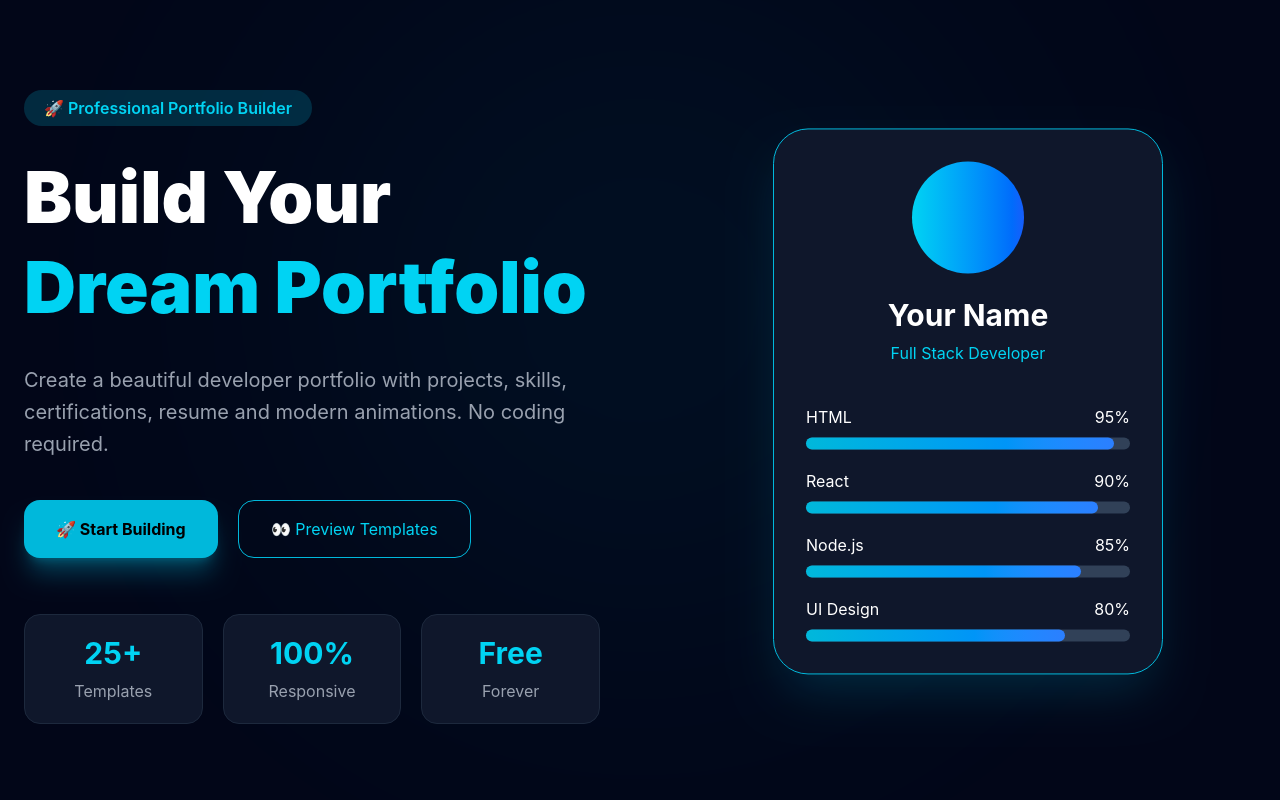
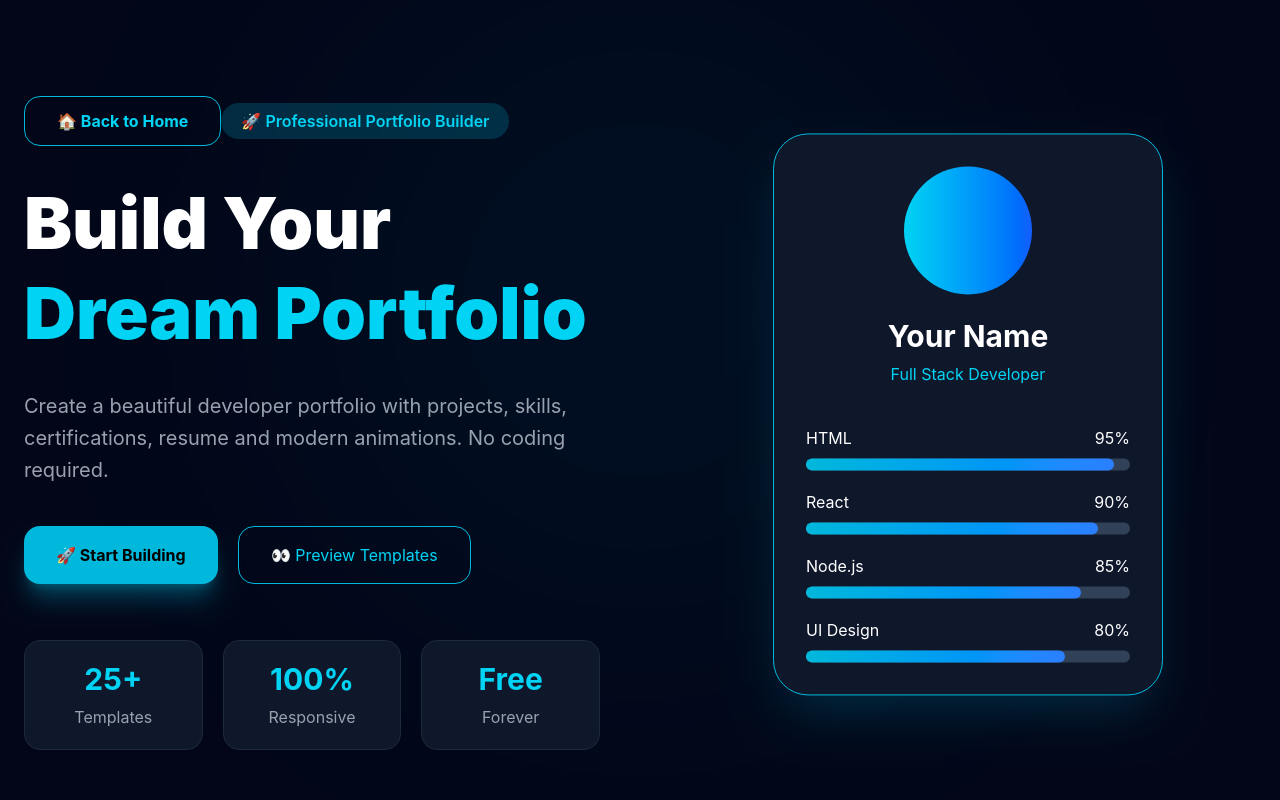
Before and after one commit to goggiharsha-oss/CodeCareer-AI, a React (Vite) app: page /portfolio-builder in a window 1280 px wide. Shown: the top 800 px of the page. Built offline with nearby package versions, Linux system fonts and the light colour scheme.

Commit message:
Added portfolio image upload, crop & preview features

```diff
--- a/package.json
+++ b/package.json
@@ -17,6 +17,7 @@
     "lucide-react": "^1.26.0",
     "react": "^19.2.7",
     "react-dom": "^19.2.7",
+    "react-easy-crop": "^6.2.3",
     "react-router-dom": "^7.18.1",
     "recharts": "^3.10.0",
     "tailwindcss": "^4.3.3",
--- a/src/pages/PortfolioBuilder.jsx
+++ b/src/pages/PortfolioBuilder.jsx
@@ -1,7 +1,8 @@
 import { useState } from "react";
 import { motion } from "framer-motion";
 import { useNavigate } from "react-router-dom";
-
+import Cropper from "react-easy-crop";
+import getCroppedImg from "../utils/cropImage";
 const templates = [
   {
     id: 1,
@@ -49,12 +50,108 @@ const templates = [
 
 function PortfolioBuilder() {
   const navigate = useNavigate();
+  const [image, setImage] = useState(null);
+const [crop, setCrop] = useState({ x: 0, y: 0 });
+const [zoom, setZoom] = useState(1);
+const [showCrop, setShowCrop] = useState(false);
+const [previewImage, setPreviewImage] = useState(null);
+const [previewName, setPreviewName] = useState("Your Name");
+const [editingName, setEditingName] = useState(false);
+  const [selectedTemplate, setSelectedTemplate] = useState(null);
+  const [croppedAreaPixels, setCroppedAreaPixels] = useState(null);
+const handleImageChange = (e) => {
+  const file = e.target.files[0];
 
-  const [selectedTemplate, setSelectedTemplate] = useState(null);
+  if (file) {
+    const imageUrl = URL.createObjectURL(file);
 
+    setImage(imageUrl);      // Cropper kosam image
+    setShowCrop(true);       // Crop popup open cheyyadaniki
+  }
+};
+
+const handleNameChange = (e) => {
+  setPreviewName(e.target.value);
+};
+const onCropComplete = (croppedArea, croppedPixels) => {
+  setCroppedAreaPixels(croppedPixels);
+};
+
+const handleCropSave = async () => {
+  try {
+    const croppedImage = await getCroppedImg(
+      image,
+      croppedAreaPixels
+    );
+
+    setPreviewImage(croppedImage);
+    setShowCrop(false);
+
+  } catch (err) {
+    console.log(err);
+  }
+};
   return (
     <div className="min-h-screen bg-slate-950 text-white overflow-hidden">
+{showCrop && (
+  <div className="fixed inset-0 z-50 bg-black/80 flex items-center justify-center">
 
+    <div className="bg-slate-900 rounded-3xl p-6 w-[420px]">
+
+      <div className="relative w-full h-[320px] bg-black rounded-2xl overflow-hidden">
+
+        <Cropper
+  image={image}
+  crop={crop}
+  zoom={zoom}
+  aspect={1}
+  cropShape="round"
+  showGrid={false}
+  onCropChange={setCrop}
+  onZoomChange={setZoom}
+  onCropComplete={onCropComplete}
+/>
+      </div>
+
+      <div className="mt-6">
+
+        <p className="text-center mb-2">
+          Zoom
+        </p>
+
+        <input
+          type="range"
+          min={1}
+          max={3}
+          step={0.1}
+          value={zoom}
+          onChange={(e) => setZoom(Number(e.target.value))}
+          className="w-full"
+        />
+
+      </div>
+
+      <div className="flex gap-4 mt-6">
+
+        <button
+          onClick={() => setShowCrop(false)}
+          className="flex-1 py-3 rounded-xl bg-slate-700"
+        >
+          Cancel
+        </button>
+
+        <button
+  onClick={handleCropSave}
+  className="flex-1 py-3 rounded-xl bg-cyan-500 text-black font-bold"
+>
+  Save
+</button>
+      </div>
+
+    </div>
+
+  </div>
+)}
       {/* Animated Background */}
 
       <motion.div
@@ -85,14 +182,35 @@ function PortfolioBuilder() {
 
   <div className="grid lg:grid-cols-2 gap-20 items-center">
 
+
+
     {/* LEFT SIDE */}
+
     <motion.div id="templates"
   initial={{ opacity: 0, x: -80 }}
   animate={{ opacity: 1, x: 0 }}
   transition={{ duration: 0.8 }}
 >
 
-
+<motion.button
+  whileHover={{ scale: 1.05 }}
+  whileTap={{ scale: 0.95 }}
+  onClick={() => navigate("/")}
+  className="
+    px-8
+    py-3
+    rounded-2xl
+    border
+    border-cyan-500
+    text-cyan-400
+    font-bold
+    hover:bg-cyan-500
+    hover:text-black
+    transition
+  "
+>
+  🏠 Back to Home
+</motion.button>
   <span
     className="
     px-5
@@ -105,6 +223,8 @@ function PortfolioBuilder() {
   >
     🚀 Professional Portfolio Builder
   </span>
+
+
 
   <h1
     className="
@@ -136,6 +256,8 @@ function PortfolioBuilder() {
     skills, certifications, resume and modern animations.
     No coding required.
   </p>
+
+
 
   {/* BUTTONS */}
 
@@ -325,21 +447,96 @@ function PortfolioBuilder() {
     "
   >
 
-    <div
+    <div className="flex justify-center">
+
+  <label className="cursor-pointer">
+
+    <input
+      type="file"
+      accept="image/*"
+      onChange={handleImageChange}
+      className="hidden"
+    />
+
+    {previewImage ? (
+
+      <img
+        src={previewImage}
+        alt=""
+        className="
+        w-32
+        h-32
+        rounded-full
+        object-cover
+        border-4
+        border-cyan-500
+        "
+      />
+
+    ) : (
+
+      <div
+        className="
+        w-32
+        h-32
+        rounded-full
+        bg-gradient-to-r
+        from-cyan-400
+        to-blue-600
+        "
+      />
+
+    )}
+
+  </label>
+
+</div>
+
+    <div className="text-center mt-6">
+
+  {editingName ? (
+
+    <input
+      autoFocus
+      value={previewName}
+      onChange={handleNameChange}
+      onBlur={() => setEditingName(false)}
+      onKeyDown={(e) => {
+        if (e.key === "Enter") {
+          setEditingName(false);
+        }
+      }}
       className="
-      w-28
-      h-28
-      rounded-full
-      mx-auto
-      bg-gradient-to-r
-      from-cyan-400
-      to-blue-600
+      bg-transparent
+      border-b-2
+      border-cyan-500
+      text-center
+      text-3xl
+      font-bold
+      outline-none
+      w-full
       "
     />
 
-    <h2 className="text-3xl font-bold text-center mt-6">
-      Your Name
+  ) : (
+
+    <h2
+      onClick={() => setEditingName(true)}
+      className="
+      text-3xl
+      font-bold
+      cursor-text
+      hover:text-cyan-400
+      transition
+      "
+      title="Click to edit"
+    >
+      {previewName}
     </h2>
+
+  )}
+
+</div>
 
     <p className="text-center text-cyan-400 mt-2">
       Full Stack Developer
--- a/src/pages/PortfolioForm.jsx
+++ b/src/pages/PortfolioForm.jsx
@@ -121,8 +121,34 @@ const template = selectedTemplate;
   initial={{ opacity: 0, y: -40 }}
   animate={{ opacity: 1, y: 0 }}
   transition={{ duration: 0.7 }}
-          className="text-center mb-14"
+  className="mb-14"
 >
+
+  <div className="flex justify-start mb-8">
+    <motion.button
+      whileHover={{ scale: 1.05 }}
+      whileTap={{ scale: 0.95 }}
+      onClick={() => navigate("/portfolio-builder")}
+      className="
+        px-8
+        py-3
+        rounded-2xl
+        border
+        border-cyan-500
+        text-cyan-400
+        font-bold
+        hover:bg-cyan-500
+        hover:text-black
+        transition
+      "
+    >
+      🏠 Back to Home
+    </motion.button>
+  </div>
+
+
+  <div className="text-center">
+
     <h1 className="text-5xl font-black">
       🚀 Portfolio Builder
     </h1>
@@ -130,8 +156,10 @@ const template = selectedTemplate;
     <p className="text-gray-400 mt-5 text-lg">
       Fill your details and generate your professional portfolio.
     </p>
+
+  </div>
+
 </motion.div>
-
         <form
           onSubmit={handleSubmit}
           className="space-y-10"
--- a/src/pages/PortfolioPreview.jsx
+++ b/src/pages/PortfolioPreview.jsx
@@ -581,6 +581,39 @@ const accentColor =
 
         </motion.div>
 
+        {/* ================= BACK HOME ================= */}
+
+<motion.div
+  initial={{ opacity: 0 }}
+  whileInView={{ opacity: 1 }}
+  className="flex justify-center mt-10"
+>
+  <motion.button
+    whileHover={{ scale: 1.05 }}
+    whileTap={{ scale: 0.95 }}
+    onClick={() => navigate("/portfolio-builder")}
+    className={`
+      px-10
+      py-4
+      rounded-2xl
+      border
+      font-bold
+      transition
+      ${
+        template === "cyber"
+          ? "border-green-500 text-green-400 hover:bg-green-500 hover:text-black"
+          : template === "ai"
+          ? "border-purple-500 text-purple-400 hover:bg-purple-500 hover:text-black"
+          : template === "fullstack"
+          ? "border-blue-500 text-blue-400 hover:bg-blue-500 hover:text-black"
+          : "border-cyan-500 text-cyan-400 hover:bg-cyan-500 hover:text-black"
+      }
+    `}
+  >
+    🏠 Back to Home
+  </motion.button>
+</motion.div>
+
         {/* ================= ACTION BUTTONS ================= */}
 
         <motion.div
--- /dev/null
+++ b/src/utils/cropImage.js
@@ -0,0 +1,36 @@
+const createImage = (url) =>
+  new Promise((resolve, reject) => {
+    const image = new Image();
+    image.addEventListener("load", () => resolve(image));
+    image.addEventListener("error", (error) => reject(error));
+    image.setAttribute("crossOrigin", "anonymous");
+    image.src = url;
+  });
+
+export default async function getCroppedImg(imageSrc, pixelCrop) {
+  const image = await createImage(imageSrc);
+
+  const canvas = document.createElement("canvas");
+  const ctx = canvas.getContext("2d");
+
+  canvas.width = pixelCrop.width;
+  canvas.height = pixelCrop.height;
+
+  ctx.drawImage(
+    image,
+    pixelCrop.x,
+    pixelCrop.y,
+    pixelCrop.width,
+    pixelCrop.height,
+    0,
+    0,
+    pixelCrop.width,
+    pixelCrop.height
+  );
+
+  return new Promise((resolve) => {
+    canvas.toBlob((blob) => {
+      resolve(URL.createObjectURL(blob));
+    }, "image/jpeg");
+  });
+}
```
Also changed, not shown: 1 other file (tests, documents, lock files or other folders). Lines whose indentation alone changed are shown as unchanged.
